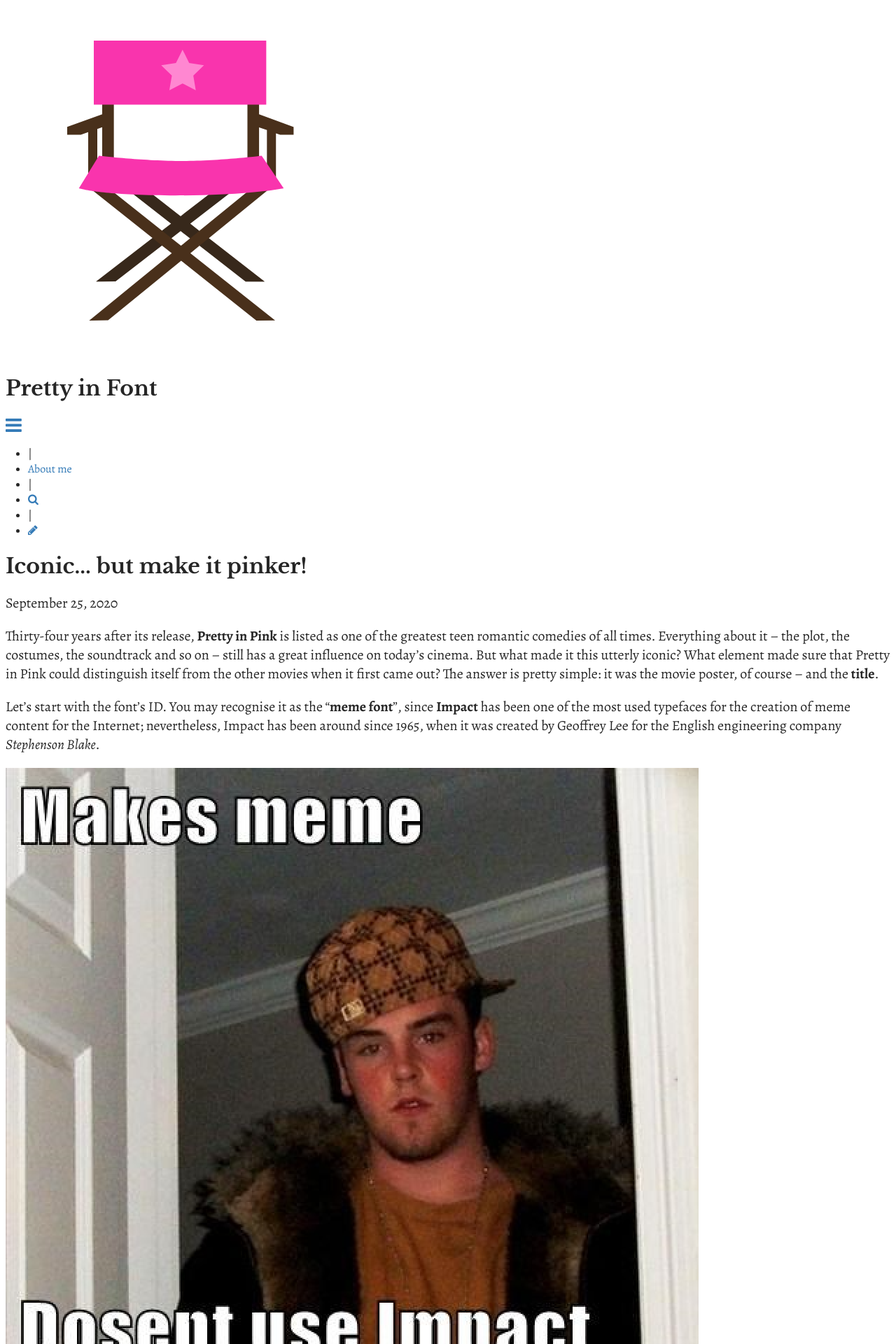
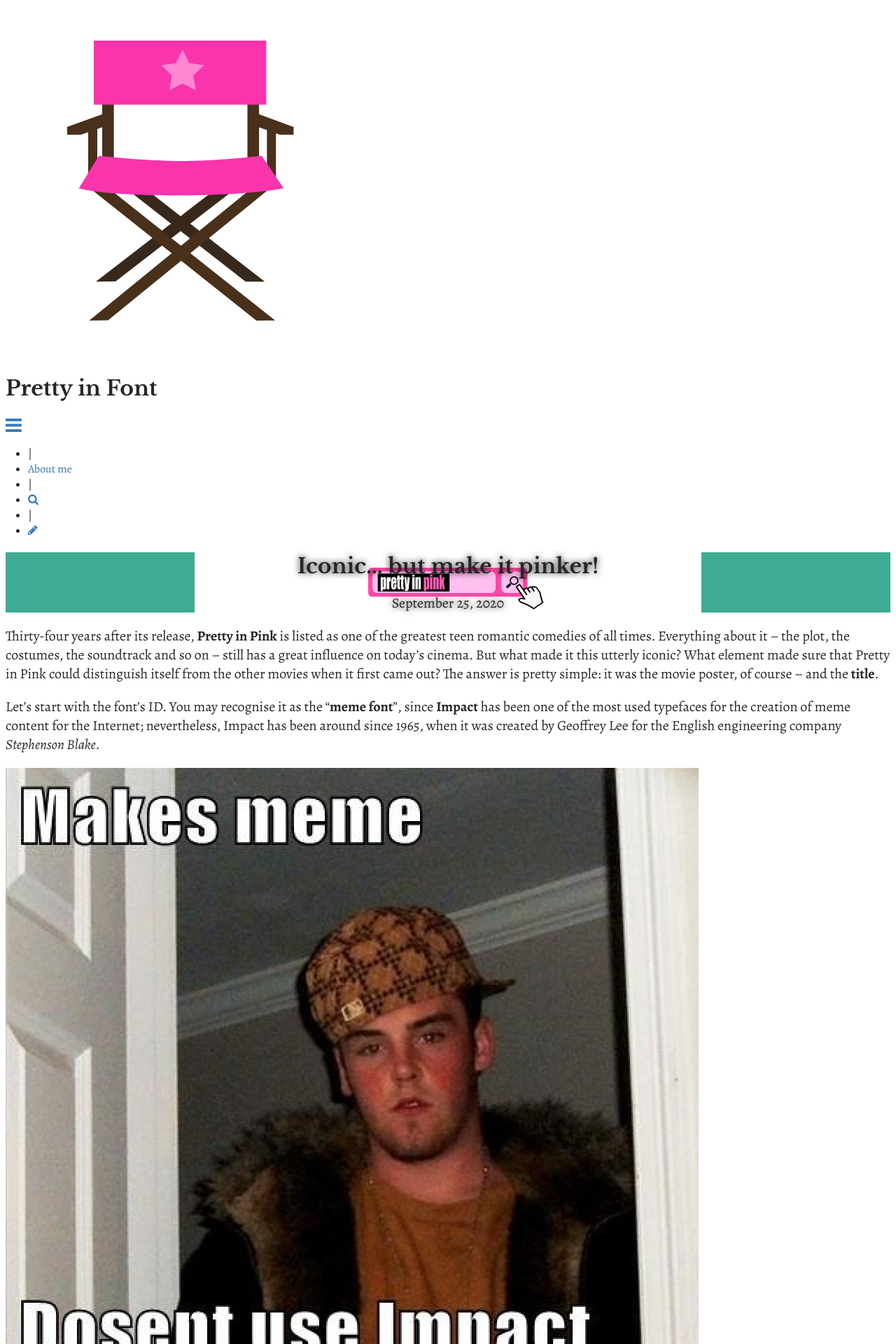
Before and after one commit to martinacurrenti/prettyinfont, a Jekyll site: the page built from _posts/2019-07-20-here-is-my-new-post-for-trial.md, in a window 1280 px wide. Shown: the top 1920 px of the page at 70% size. Built offline with Jekyll 4.4.1, drawn with Linux system fonts in a browser that asks for light colours; some web fonts are replaced.

Commit message:
Update Post “2019-07-20-here-is-my-new-post-for-trial”

```diff
--- a/_posts/2019-07-20-here-is-my-new-post-for-trial.md
+++ b/_posts/2019-07-20-here-is-my-new-post-for-trial.md
@@ -2,7 +2,7 @@
 layout: post
 title: Iconic... but make it pinker!
 date: 2020-09-25T10:26:13.026Z
-header_feature_image: ""
+header_feature_image: ../uploads/progetto-senza-titolo.png
 caption: Pretty in Pink (1986), directed by H. Deutch
 comments: true
 tags: null
```
Also changed, not shown: uploads/progetto-senza-titolo.png (added).
